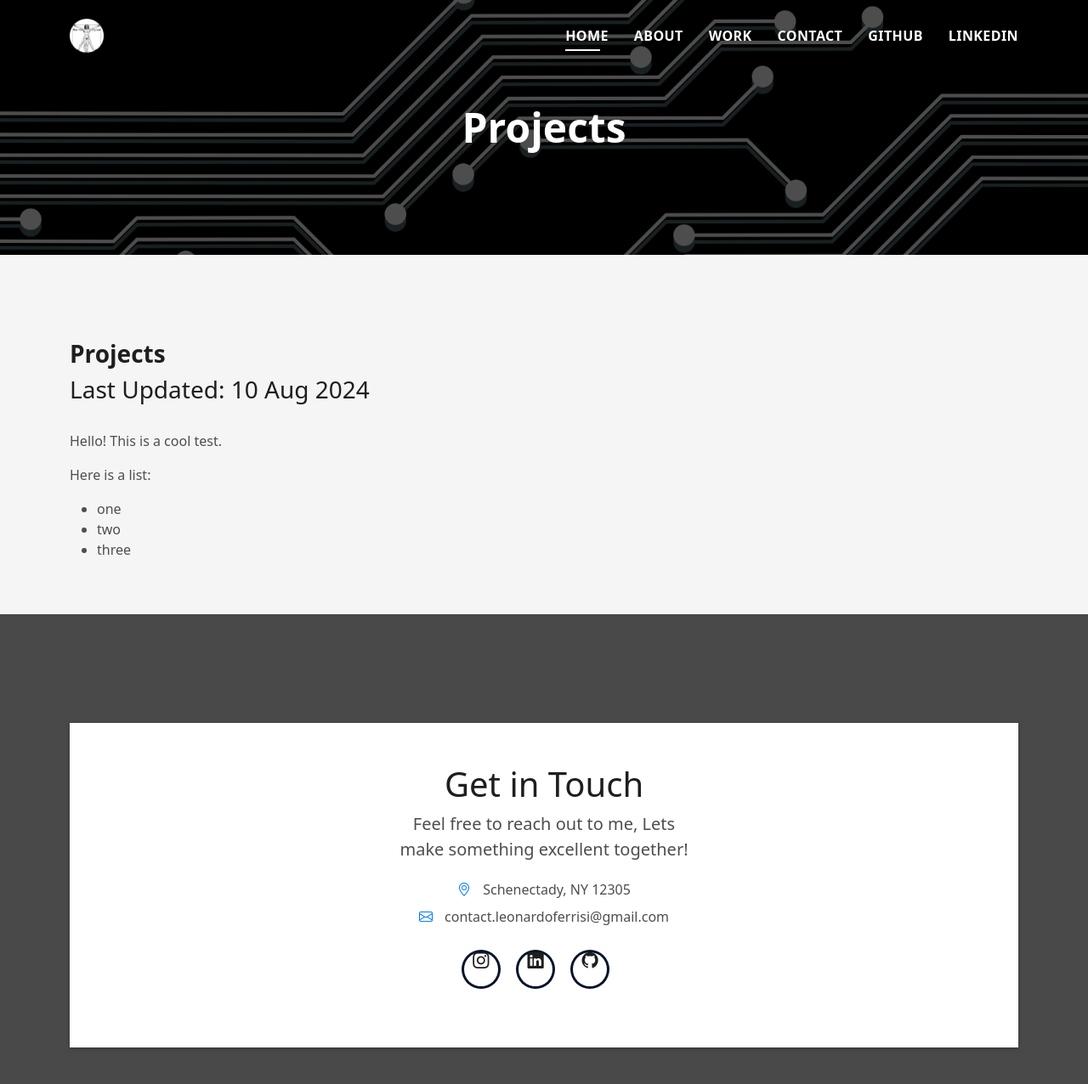
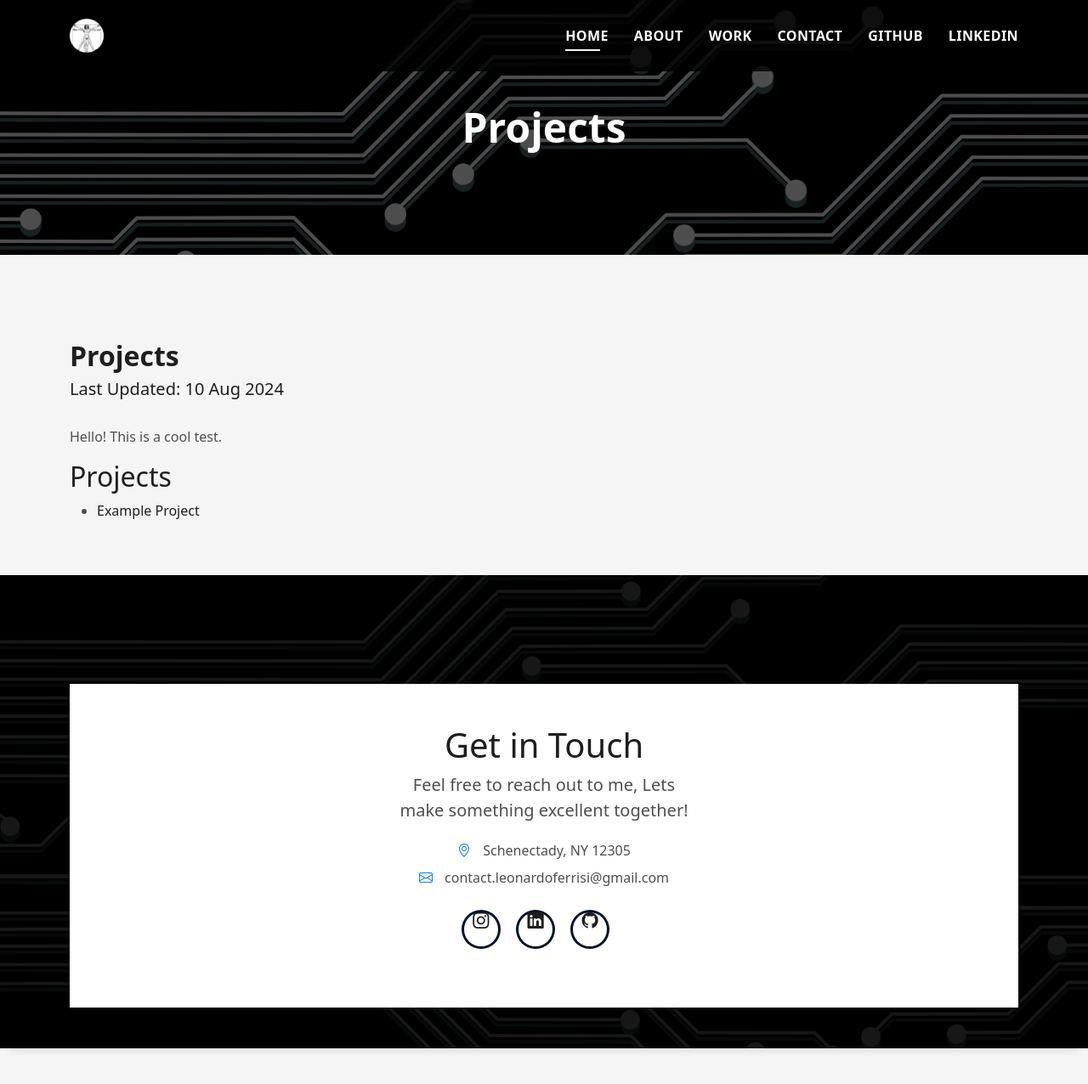
Before and after one commit to LeonardoFerrisi/portfolio-site, a Jekyll site: the page built from _categories/projects.md, in a window 1280 px wide and 1281 px high. Shown: the top 1276 px of the window at 85% size. Built offline with Jekyll 4.4.1, drawn with Linux system fonts in a browser that asks for light colours; nearby versions of some CDN libraries; library files that are not in the unit come from our copies; comment, search, counter and statistics services are not loaded.

Commit message:
update projects page and header

```diff
--- a/_categories/projects.md
+++ b/_categories/projects.md
@@ -5,7 +5,10 @@ date: 2024-08-10
 
 Hello! This is a cool test.
 
-Here is a list:
-- one
-- two
-- three
+## Projects
+
+<ul>
+  {% for project in site.projects %}
+    <li><a href="{{ project.url }}">{{ project.title }}</a></li>
+  {% endfor %}
+</ul>
--- a/_layouts/category_page.html
+++ b/_layouts/category_page.html
@@ -22,7 +22,7 @@ title: Category Layout
 </head>
 
 <!-- Header Section -->
-<header id="header" class="fixed-top">
+<header id="header" class="fixed-top" style="background-color: rgba(0, 0, 0, 0.8) !important">
   <div class="container d-flex align-items-center justify-content-between">
 
     <!-- LOGO Header -->
@@ -31,10 +31,10 @@ title: Category Layout
     <!-- Nav Bar -->
     <nav id="navbar" class="navbar">
       <ul>
-        <li><a class="nav-link scrollto active" href="{{ site.baseurl }}">Home</a></li>
-        <li><a class="nav-link scrollto" href="{{ site.baseurl }}#about">About</a></li>
-        <li><a class="nav-link scrollto" href="{{ site.baseurl }}#work">Work</a></li>
-        <li><a class="nav-link scrollto" href="{{ site.baseurl }}#contact">Contact</a></li>
+        <li><a class="nav-link scrollto active" href="https://leonardoferrisi.com">Home</a></li>
+        <li><a class="nav-link scrollto" href="#about">About</a></li>
+        <li><a class="nav-link scrollto" href="https://leonardoferrisi.com#work">Work</a></li>
+        <li><a class="nav-link scrollto" href="https://leonardoferrisi.com#contact">Contact</a></li>
         <li><a class="nav-link scrollto" href="https://github.com/LeonardoFerrisi">Github</a></li>
         <li><a class="nav-link scrollto" href="https://www.linkedin.com/in/leonardo-ferrisi/">LinkedIn</a></li>
       </ul>
@@ -55,8 +55,8 @@ title: Category Layout
 <!-- Main Content Section -->
 <main id="main" style="margin-top: 100px;"> <!-- Adjust margin to prevent navbar overlap -->
   <div class="container">
-    <h3><b>{{ page.title }}</b></h1>
-    <h3>Last Updated: {{ page.date | date_to_string }}</h3>
+    <h2><b>{{ page.title }}</b></h2>
+    <h5>Last Updated: {{ page.date | date_to_string }}</h5>
     <br>
     <div>
       {{ content }}
@@ -64,7 +64,7 @@ title: Category Layout
   </div>
 
   <!-- ======= Contact Section ======= -->
-  <section id="contact" class="paralax-mf footer-paralax bg-image sect-mt4 route" style="background-image: url(assets/img/dark-bkgrnd.webp)">
+  <section id="contact" class="paralax-mf footer-paralax bg-image sect-mt4 route" style="background-image: url({{ site.baseurl }}/assets/img/dark-bkgrnd.webp)">
     <div class="overlay-mf"></div>
     <div class="container">
       <div class="row">
--- a/_layouts/project.html
+++ b/_layouts/project.html
@@ -22,7 +22,7 @@ title: Projects
 </head>
 
 <!-- Header Section -->
-<header id="header" class="fixed-top">
+<header id="header" class="fixed-top" style="background-color: rgba(0, 0, 0, 0.8) !important">
   <div class="container d-flex align-items-center justify-content-between">
 
     <!-- LOGO Header -->
```
